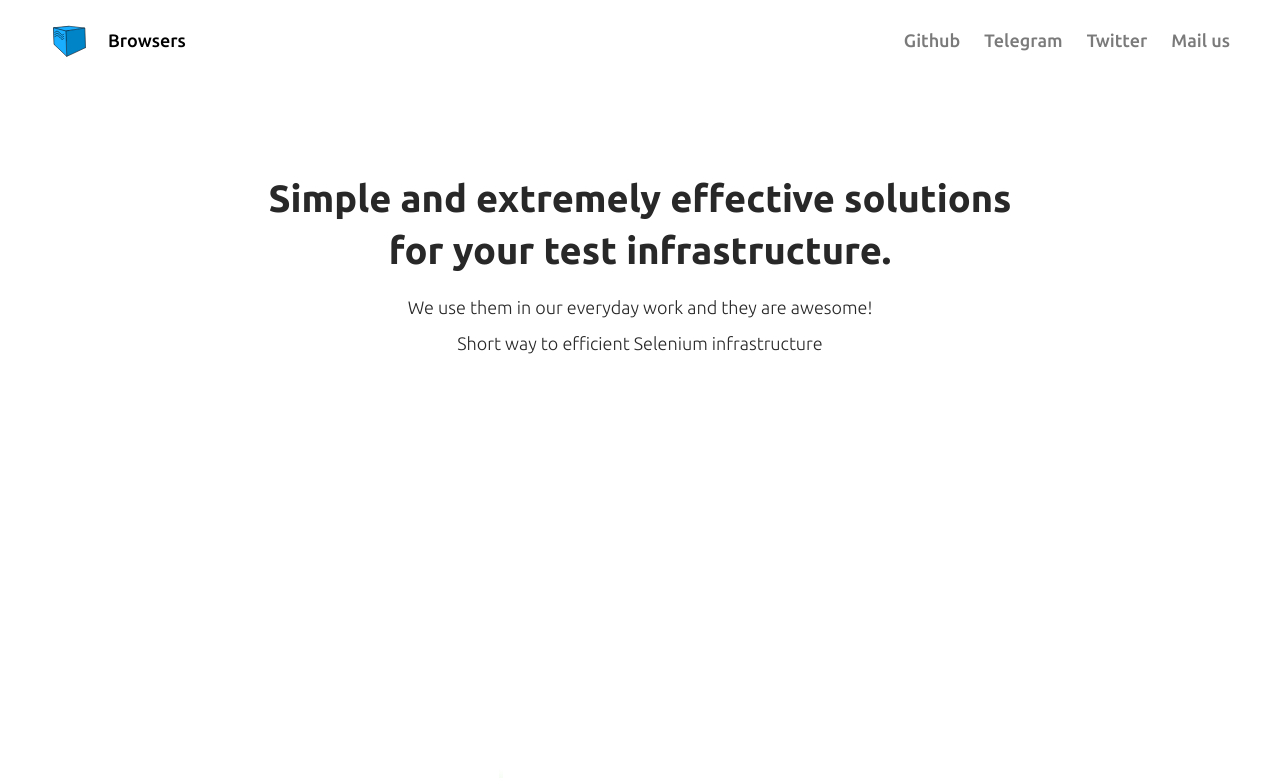
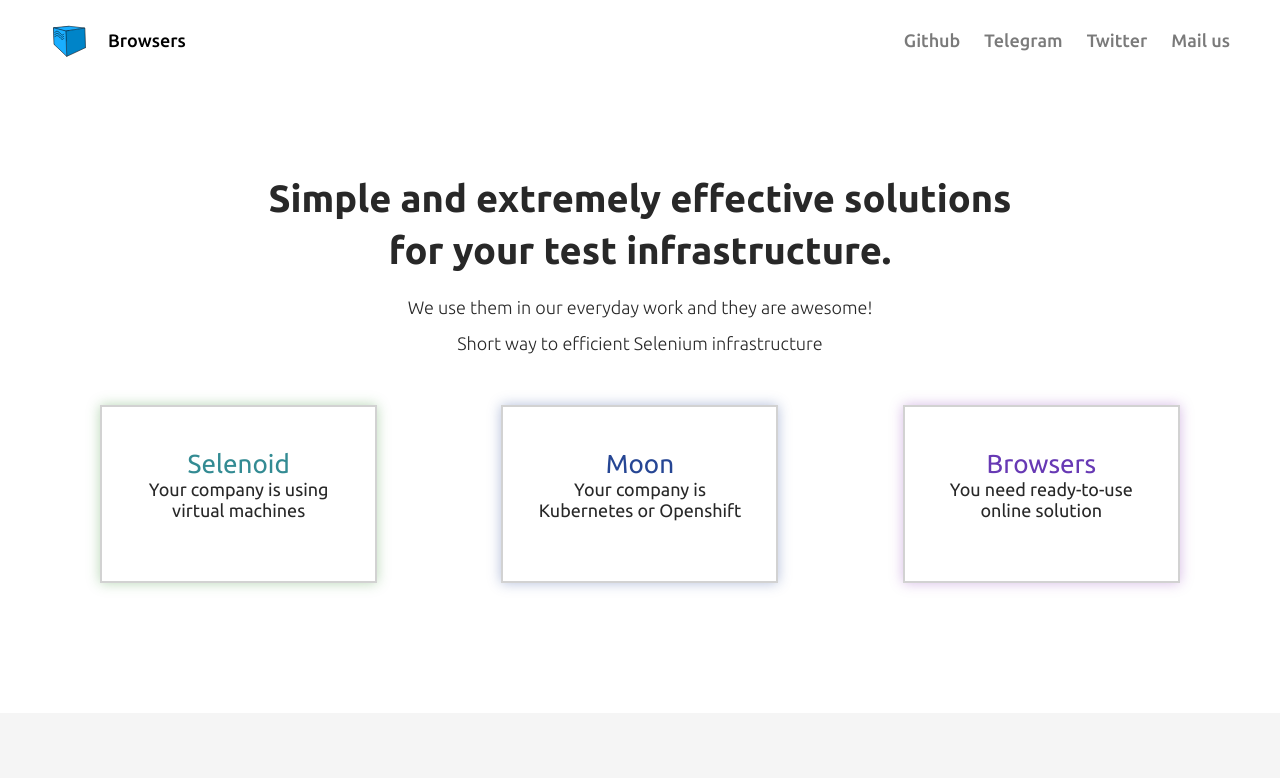
Before and after one commit to isabella232/aerokube.github.io, a React (Create React App) app: page / in a window 1280 px wide. Shown: the top 778 px of the page. Built offline with nearby package versions, Linux system fonts and the light colour scheme.

Commit message:
Features

```diff
--- a/src/components/Features.jsx
+++ b/src/components/Features.jsx
@@ -1,13 +1,27 @@
 import React from 'react';
 import {withStyles} from '@material-ui/core/styles';
+import Grid from '@material-ui/core/Grid';
 
 const styles = {
   root: {
     width: '100%'
+  },
+  feature: {
+    height: 90,
+    border: '2px solid #D2D2D2',
+    padding: '42px 30px'
+  },
+  title: {
+    margin: 0,
+    fontSize: '26px'
+  },
+  description: {
+    margin: 0,
+    color: '#282828'
   }
 };
 
-const Features = ({classes}) => (
+const Features2 = ({classes}) => (
   <svg className={classes.root} width="1004" height="755" fill="none">
     <path d="M451 0v422.5c0 9.5-6.478 18.5-18.439 18.5H177.91c-15.947 0-26.91 13.4-26.91 27v85" stroke="url(#paint0_linear)" stroke-width="4" stroke-linecap="round" stroke-linejoin="round"/>
     <path d="M551 3v419.5c0 9.5 6.5 18.5 18.5 18.5H824c16 0 27 13.4 27 27v85" stroke="url(#paint1_linear)" stroke-width="4" stroke-linecap="round" stroke-linejoin="round"/>
@@ -78,7 +92,40 @@
       </linearGradient>
     </defs>
   </svg>
+);
 
+const features = [
+  {
+    title: 'Selenoid',
+    description: 'Your company is using virtual machines',
+    color: '#338B93',
+    shadow: 'rgba(51, 139, 47, 0.35)'
+  },
+  {
+    title: 'Moon',
+    description: 'Your company is Kubernetes or Openshift',
+    color: '#264694',
+    shadow: 'rgba(38, 70, 148, 0.35)'
+  },
+  {
+    title: 'Browsers',
+    description: 'You need ready-to-use online solution',
+    color: '#6739B4',
+    shadow: 'rgba(137, 57, 180, 0.35)'
+  }
+];
+
+const Features = ({ classes }) => (
+  <Grid container spacing={24} justify="space-around">
+    {features.map((feature, index) => (
+      <Grid key={index} item xs={12} sm={3}>
+        <div className={classes.feature} style={{boxShadow: `0 0 12px ${feature.shadow}`}}>
+          <p className={classes.title} style={{color: feature.color}}>{feature.title}</p>
+          <p className={classes.description}>{feature.description}</p>
+        </div>
+      </Grid>
+    ))}
+  </Grid>
 );
 
 export default withStyles(styles)(Features);
```
